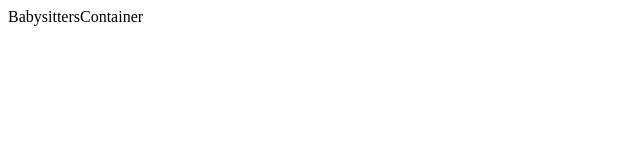
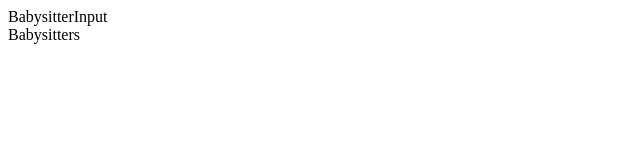
Before and after one commit to A-Glazer/babysitting-app, a React (Create React App) app: page / in a window 1280 px wide. Shown: the top 160 px of the page, without its empty margins (0-640 px from the left). Built offline with nearby package versions, Linux system fonts and the light colour scheme.

Commit message:
set up mapStateToProps in BabysittersContainer

```diff
--- a/src/App.js
+++ b/src/App.js
@@ -15,8 +15,8 @@ class App extends React.Component {
 }
 
 
-
-export default connect()(App);
+export default App
+// export default connect()(App);
 // we don't need to get anything from the store, so we don't need
 // mapStateToProps. However, we want to update the store so we need
 // mapDispatchToProps
--- a/src/containers/BabysittersContainer.js
+++ b/src/containers/BabysittersContainer.js
@@ -1,10 +1,25 @@
 import React from 'react'
+import BabysitterInput from '../components/BabysitterInput'
+import Babysitters from '../components/Babysitters'
+import { connect } from 'react-redux'
 
-export default class BabysittersContainer extends React.Component {
+class BabysittersContainer extends React.Component {
 
     render() {
         return(
-            <div>BabysittersContainer</div>
+            <div>
+                <BabysitterInput />
+                <Babysitters />
+            </div>
         )
     }
 }
+
+const mapStateToProps = state => {
+    return {
+        babysitters: state.babysitters
+    }
+}
+
+
+export default connect(mapStateToProps)(BabysittersContainer)
```
